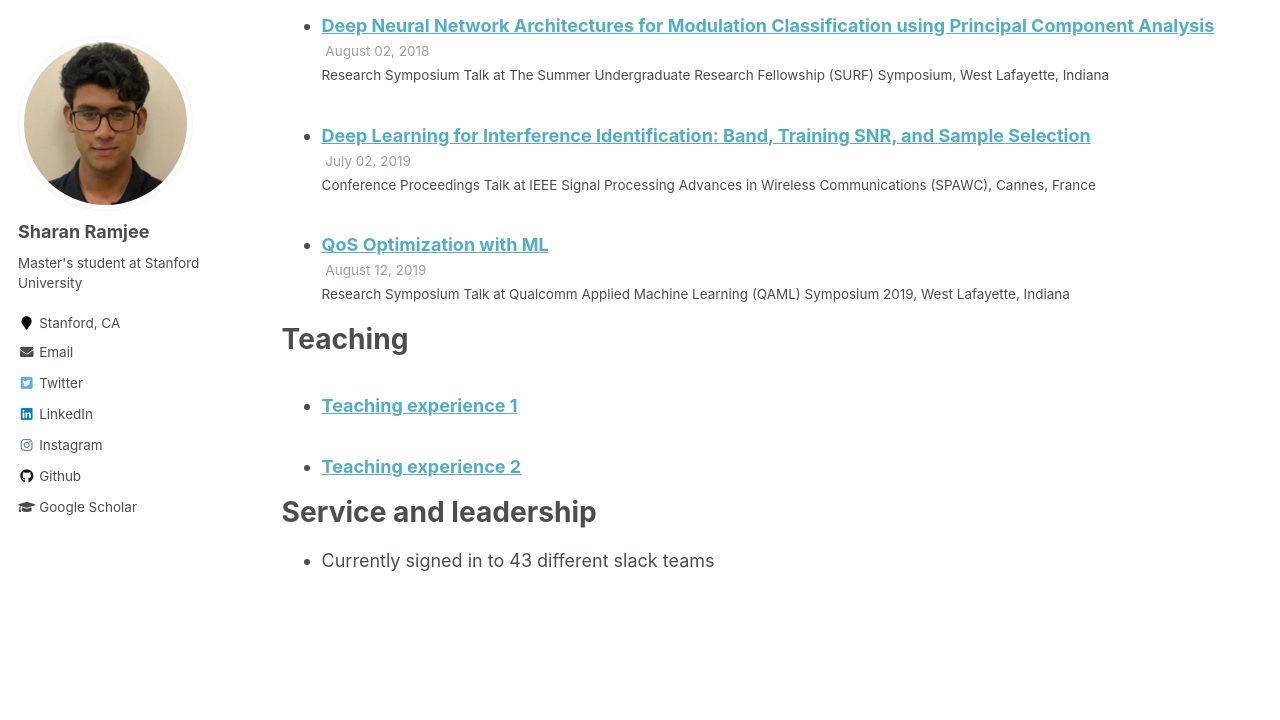
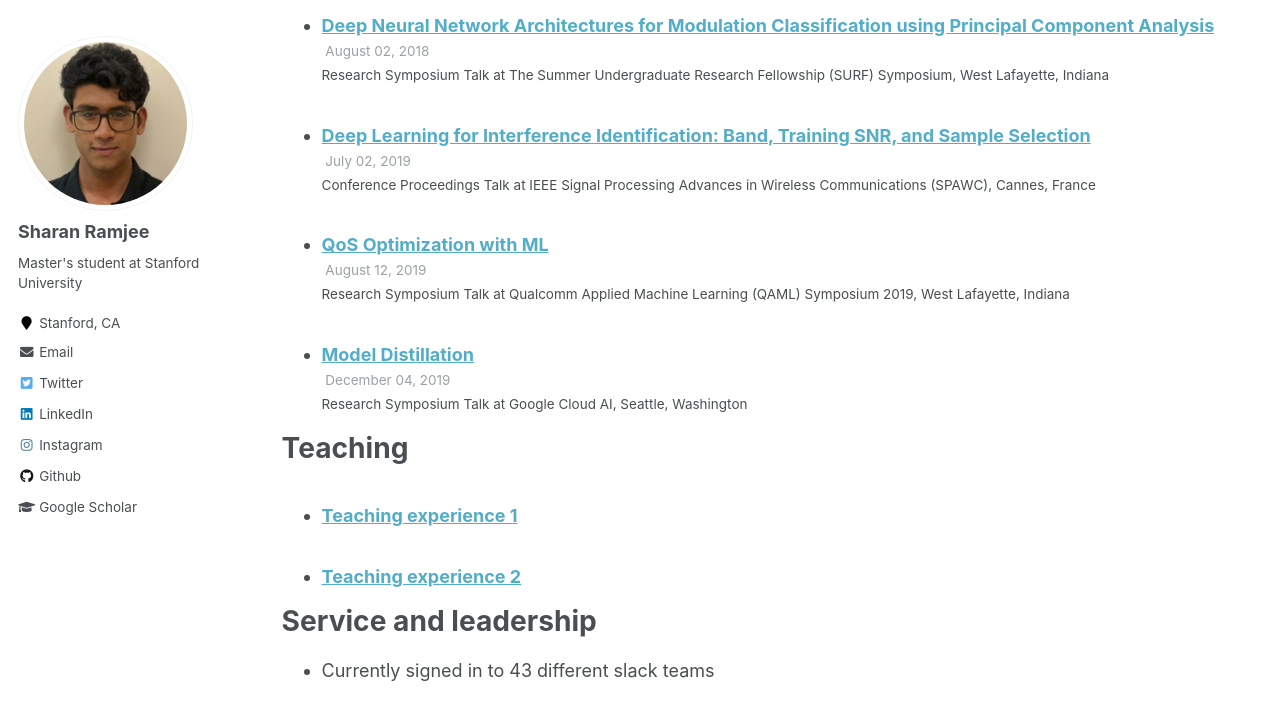
Before and after one commit to sharanramjee/sharanramjee.github.io, a Jekyll site: the page built from _pages/cv.md, in a window 1280 px wide and 900 px high, scrolled down 3089 px. Shown: the top 720 px of the window. Built offline with Jekyll 4.4.1, drawn with Linux system fonts in a browser that asks for light colours.

Commit message:
Fixed talks and added Google talk

```diff
--- a/_pages/talks.md
+++ b/_pages/talks.md
@@ -4,8 +4,11 @@
 author_profile: true
 ---
 
+<b>[Model Distillation](http://sharanramjee.github.io/talks/google2019)</b> <br>
+<i>Google Cloud AI 2019</i>, Seattle, Washington.
+
 <b>[QoS Optimization with ML](http://sharanramjee.github.io/talks/qualcomm2019)</b> <br>
-<i>Qualcomm Applied Machine Learning <span style="color:red">(QAML)</span> Symposium 2019</i>, San Diego, California.
+<i>Qualcomm Machine Learning Analysis 2019</i>, San Diego, California.
 
 <b>[Deep Learning for Interference Identification: Band, Training SNR, and Sample Selection](http://sharanramjee.github.io/talks/spawc2019)</b> <br>
 <i>IEEE Signal Processing Advances in Wireless Communications <span style="color:red">(SPAWC)</span> 2019</i>, Cannes, France.
@@ -17,4 +20,4 @@
 <i>The Summer Undergraduate Research Fellowship <span style="color:red">(SURF)</span> Symposium 2018</i>, West Lafayette, Indiana.
 
 <b>[An introduction to Deep Learning for Style Transfer](http://sharanramjee.github.io/talks/csociety2018)</b> <br>
-<i>Purdue IEEE Computer Society <span style="color:red">(CSOCIETY)</span> Symposium 2018</i>, West Lafayette, Indiana.
+<i>Purdue IEEE Computer Society <span style="color:red">(CSOCIETY)</span> 2018</i>, West Lafayette, Indiana.
--- /dev/null
+++ b/_talks/talk_google2019.md
@@ -0,0 +1,15 @@
+---
+title: "Model Distillation"
+collection: talks
+type: "Research Symposium Talk"
+permalink: /talks/google2019
+venue: "Google Cloud AI"
+date: 2019-12-04
+location: "Seattle, Washington"
+---
+[[Presentation]](https://sharanramjee.github.io/files/talks/google2019.pdf)
+
+## Abstract
+* Worked with the Google Cloud AI team on using Model Distillation to create Explainable AI by generating rules that explain Deep Learning models
+* Created a system to tune the complexity of rules generated, number of rules generated, and accuracy of the Deep Learning model
+* Implemented Soft Decision Trees, Random Forests, and Gradient Boosted Decision Trees to compare their trade-offs for Model Distillation
```
Also changed, not shown: 1 other file.
